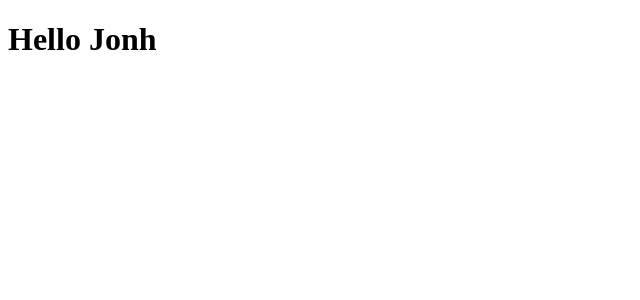
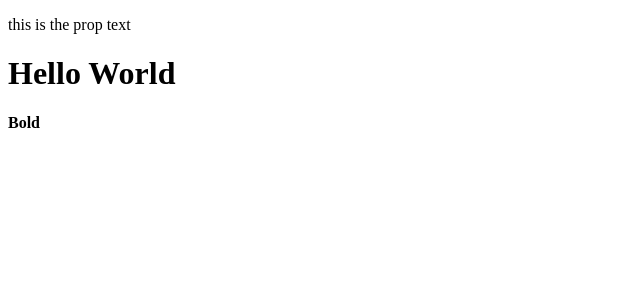
Before and after one commit to goqadze/React-Redux-Courses, a React (Create React App) app in the folder react-app/: page / in a window 1280 px wide. Shown: the top 300 px of the page, without its empty margins (0-640 px from the left). Built offline with nearby package versions, Linux system fonts and the light colour scheme.

Commit message:
set properties on react components

```diff
--- a/react-app/src/App.js
+++ b/react-app/src/App.js
@@ -1,12 +1,27 @@
 import React from 'react';
+import PropTypes from 'prop-types';
 
 class App extends React.Component{
 	render(){
-		//return <h1>Hello World</h1>
-		return React.createElement('h1', null, 'Hello Jonh')
+		let txt = this.props.txt;
+		return (
+			<div>
+				<p>{txt}</p>
+				<h1>Hello World</h1>
+				<b>Bold</b>
+			</div>
+		)
 	}
 }
 
-//const App = () => <h1>Hey Dude!</h1>
+
+App.propTypes = {
+	txt: PropTypes.string,
+	cat: PropTypes.number.isRequired,
+}
+
+App.defaultProps = {
+	txt: "this is the default text"
+}
 
 export default App;
--- a/react-app/src/index.js
+++ b/react-app/src/index.js
@@ -4,7 +4,7 @@ import App from './App';
 import registerServiceWorker from './registerServiceWorker';
 
 ReactDOM.render(
-	<App />,
+	<App txt="this is the prop text" cat={5} />,
 	document.getElementById('root')
 );
 
```
